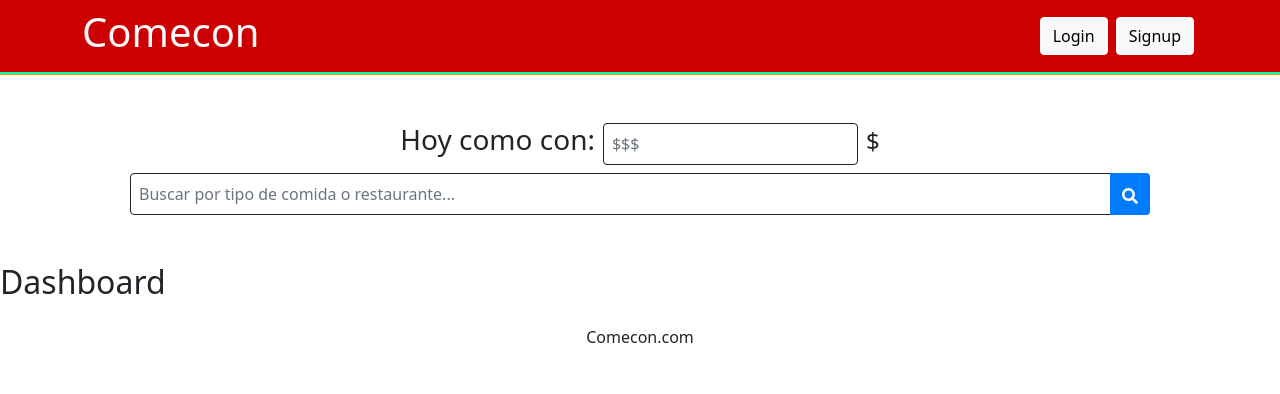
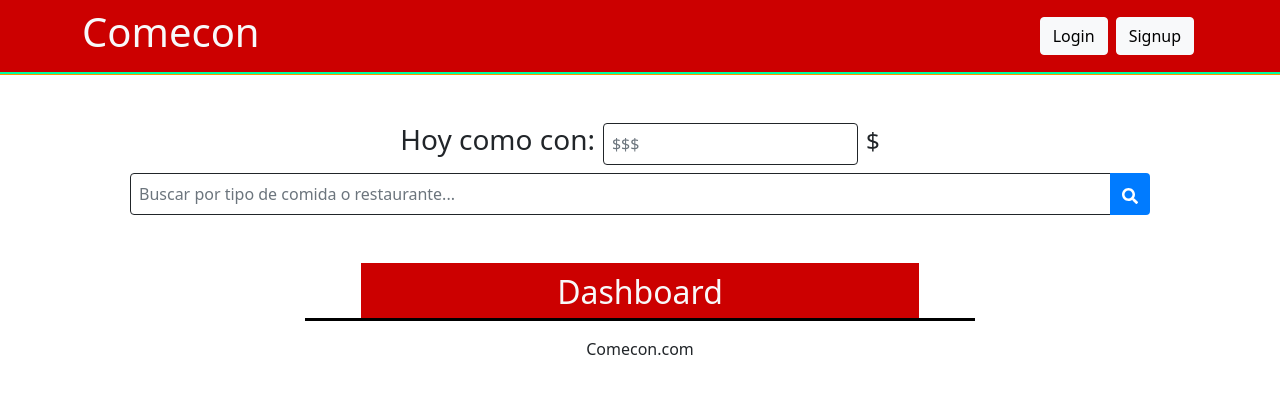
Before and after one commit to 4GeeksAcademy/proyecto-final-app-restaurante, a React app: page /restaurant/1 in a window 1280 px wide. Built offline with nearby package versions, Linux system fonts and the light colour scheme; no server answers.

Commit message:
ADD: dashboard title added

```diff
--- a/src/front/js/pages/Restaurant.jsx
+++ b/src/front/js/pages/Restaurant.jsx
@@ -1,6 +1,7 @@
 import React, { useContext, useEffect, useState } from 'react';
 import { useParams } from 'react-router-dom';
 import { Context } from '../store/appContext';
+import '../../styles/restaurant.css';
 
 const Restaurant = () => {
   const { restaurantId } = useParams();
@@ -15,8 +16,11 @@ const Restaurant = () => {
 
 
   return (
-    <div>
-      <h2>Dashboard</h2>
+    <div className='container restaurant__container'>
+      <h2 className='restaurant__title text-light'>
+        Dashboard
+      </h2>
+      <span className='separator'></span>
     </div>
   );
 };
--- a/src/front/styles/index.css
+++ b/src/front/styles/index.css
@@ -1,6 +1,10 @@
 /*
     General Styles used on every website (Don't Repeat Yourself)
 */
+
+:root {
+  --main_color: #CC0000;
+}
 
 nav{
     background-color: #CC0000;
--- /dev/null
+++ b/src/front/styles/restaurant.css
@@ -0,0 +1,31 @@
+.restaurant__container {
+  /* position */
+  display: flex;
+  flex-flow: column nowrap;
+  align-items: stretch;
+}
+
+.restaurant__title {
+  /* box_model */
+  width: 50%;
+  padding: 0.3em;
+  margin: auto;
+  /* position */
+  position: relative;
+  /* style */
+  text-align: center;
+  background-color: var(--main_color);
+}
+
+.restaurant__title::after {
+  content: '';
+  /* box_model */
+  width: 120%;
+  height: 2.2px;
+  /* position */
+  position: absolute;
+  bottom: 0;
+  left: -10%;
+  /* style */
+  background-color: black;
+}
```
